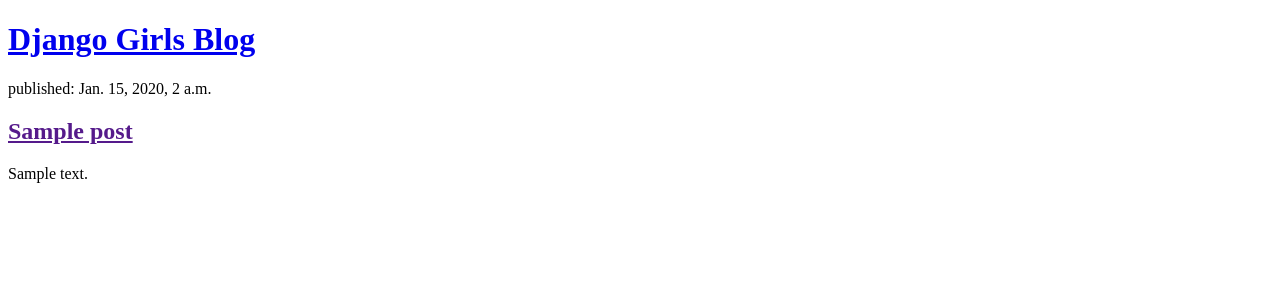
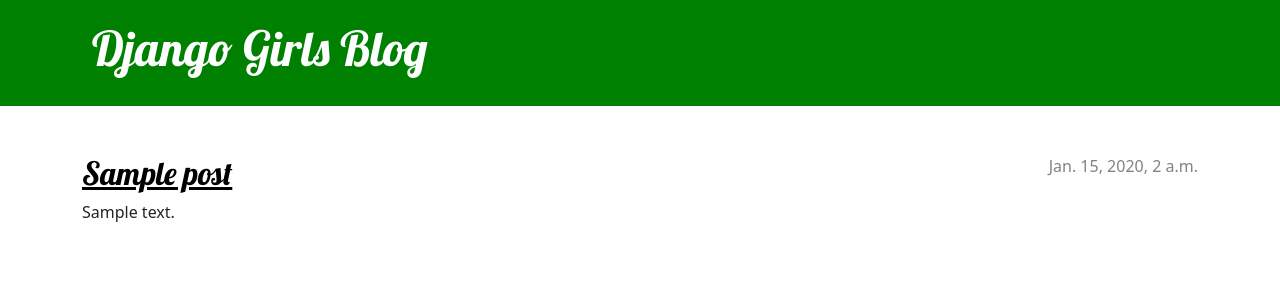
Before and after one commit to mekoness/django_blog, a Django app: page / in a window 1280 px wide. Shown: the top 300 px of the page. Run offline with Django 3.2, Linux system fonts and the light colour scheme; tables that the repository leaves empty hold one stand-in row (values such as "Sample post").

Commit message:
Added view and temp for detailed blog post

```diff
--- /dev/null
+++ b/blog/static/css/blog.css
@@ -0,0 +1,80 @@
+body {
+    font-size: 16px;
+    --color-primary: green;
+}
+
+h1 a, h2 a {
+    color: var(--color-primary);
+    font-family: Lobster, cursive;
+}
+
+.page-header {
+    background-color: var(--color-primary);
+    margin-top: 0;
+    margin-bottom: 3em;
+    padding: 20px 20px 20px 40px;
+}
+
+.page-header h1,
+.page-header h1 a,
+.page-header h1 a:visited,
+.page-header h1 a:active {
+    color: #fff;
+    font-size: 3rem;
+    text-decoration: none;
+}
+
+h1,
+h2,
+h3,
+h4 {
+    font-family: 'Lobster', cursive;
+}
+
+.date {
+    color: #828282;
+}
+
+.save {
+    float: right;
+}
+
+.post-form textarea,
+.post-form input {
+    width: 100%;
+}
+
+.top-menu,
+.top-menu:hover,
+.top-menu:visited {
+    color: #ffffff;
+    float: right;
+    font-size: 26pt;
+    margin-right: 20px;
+}
+
+.post {
+    margin-bottom: 70px;
+}
+
+.post h2 a,
+.post h2 a:visited {
+    color: #000000;
+}
+
+.post > .date,
+.post > .actions {
+    float: right;
+}
+
+.btn-secondary,
+.btn-secondary:visited {
+    color: var(--color-primary);
+    background: none;
+    border-color: var(--color-primary);
+}
+
+.btn-secondary:hover {
+    color: #FFFFFF;
+    background-color: var(--color-primary);
+}
--- /dev/null
+++ b/blog/templates/blog/base.html
@@ -0,0 +1,28 @@
+{% load static %}
+<!DOCTYPE html>
+<html lang="en">
+<head>
+    <meta charset="UTF-8">
+    <meta http-equiv="X-UA-Compatible" content="IE=edge">
+    <meta name="viewport" content="width=device-width, initial-scale=1.0">
+    <title>Meko's Blog</title>
+    <link rel="stylesheet" href="https://cdn.jsdelivr.net/npm/bootstrap@5.1.3/dist/css/bootstrap.min.css" integrity="sha384-1BmE4kWBq78iYhFldvKuhfTAU6auU8tT94WrHftjDbrCEXSU1oBoqyl2QvZ6jIW3" crossorigin="anonymous">
+    <link rel="stylesheet" href="{% static 'css/blog.css' %}">
+    <link href="//fonts.googleapis.com/css?family=Lobster&subset=latin,latin-ext" rel="stylesheet" type="text/css">
+</head>
+<body>
+    <header class="page-header">
+      <div class="container">
+          <h1><a href="/">Django Girls Blog</a></h1>
+      </div>
+    </header>
+    <main class="container">
+        <div class="row">
+            <div class="col">
+                {% block content %}
+                {% endblock %}
+            </div>
+        </div>
+    </main>
+</body>
+</html>
--- a/blog/templates/blog/post_list.html
+++ b/blog/templates/blog/post_list.html
@@ -1,22 +1,13 @@
-<!DOCTYPE html>
-<html lang="en">
-<head>
-    <meta charset="UTF-8">
-    <meta http-equiv="X-UA-Compatible" content="IE=edge">
-    <meta name="viewport" content="width=device-width, initial-scale=1.0">
-    <title>Meko's Blog</title>
-</head>
-<body>
-    <header>
-        <h1><a href="/">Django Girls Blog</a></h1>
-    </header>
+{% extends 'blog/base.html' %}
 
+{% block content %}
     {% for post in posts %}
-        <article>
-            <time>published: {{ post.published_date }}</time>
-            <h2><a href="">{{ post.title }}</a></h2>
+        <article class="post">
+            <time class="date">
+                {{ post.published_date }}
+            </time>
+            <h2><a href="{% url 'post_detail' pk=post.pk %}">{{ post.title }}</a></h2>
             <p>{{ post.text|linebreaksbr }}</p>
         </article>
     {% endfor %}
-</body>
-</html>
+{% endblock %}
--- a/blog/urls.py
+++ b/blog/urls.py
@@ -2,5 +2,6 @@
 from . import views
 
 urlpatterns = [
-    path("", views.post_list, name="posts_list")
+    path("", views.post_list, name="posts_list"),
+    path('post/<int:pk>/', views.post_detail, name='post_detail'),
 ]
--- a/blog/views.py
+++ b/blog/views.py
@@ -1,7 +1,11 @@
-from django.shortcuts import render
+from django.shortcuts import render, get_object_or_404
 from django.utils import timezone
 from .models import Post
 
 def post_list(request):
     posts = Post.objects.filter(published_date__lte=timezone.now()).order_by("published_date")
     return render(request, 'blog/post_list.html', {"posts": posts})
+
+def post_detail(request, pk):
+    post = get_object_or_404(Post, pk=pk)
+    return render(request, 'blog/post_detail.html', {'post': post})
```
Also changed, not shown: blog/templates/blog/post_detail.html (added, +13 -0 lines).
